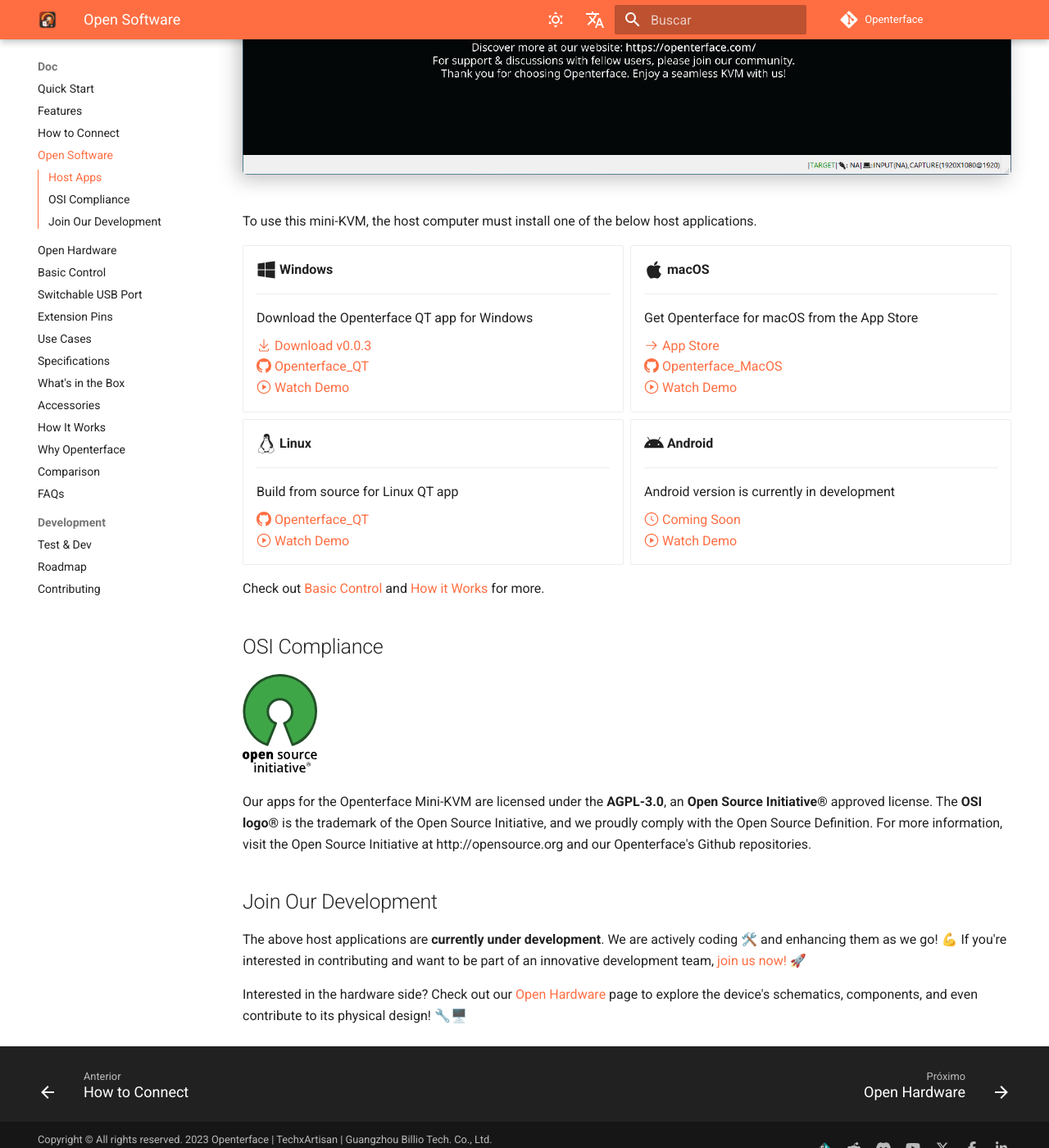
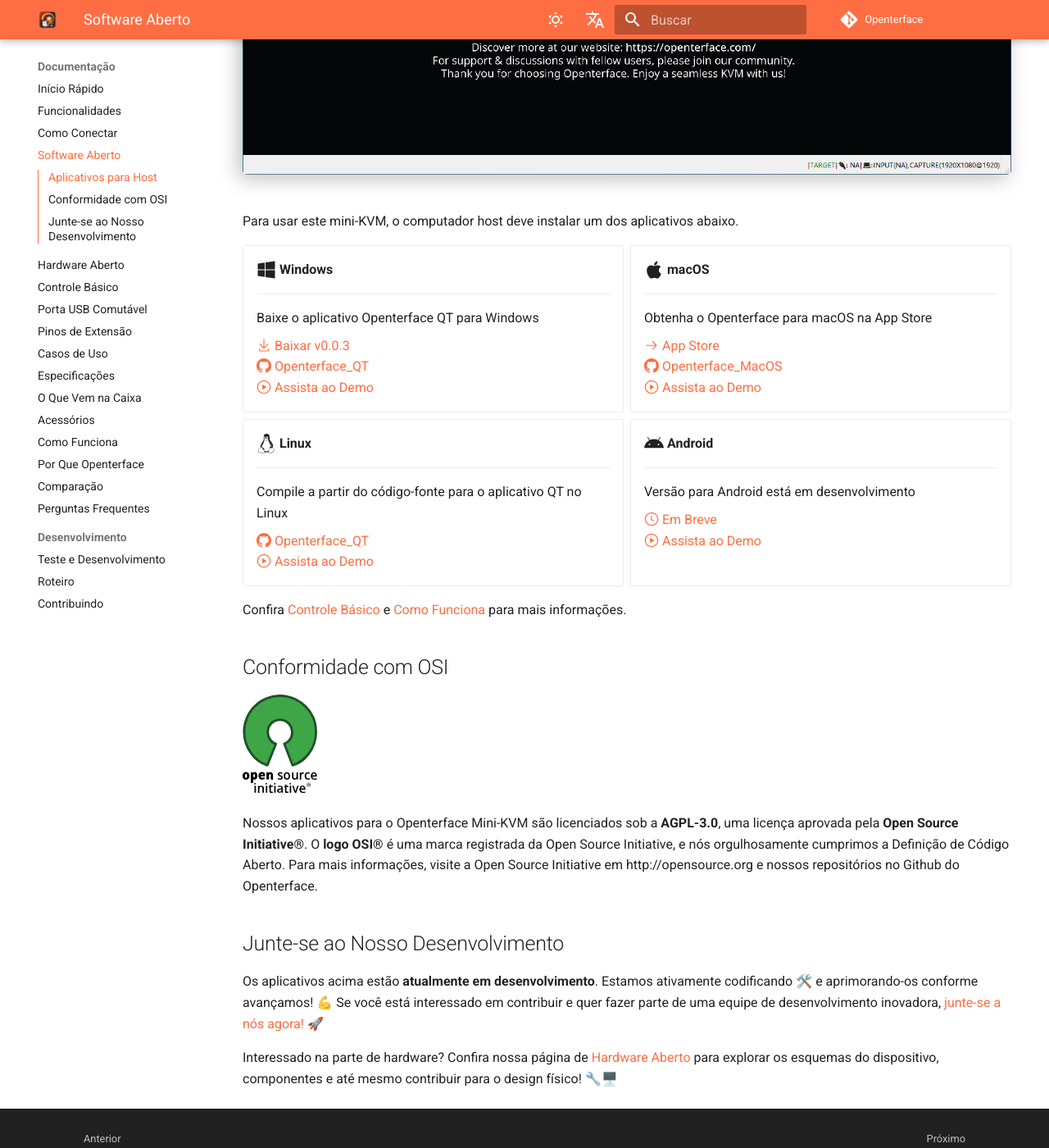
Before and after one commit to TechxArtisanStudio/Openterface_pt, an MkDocs documentation site: the page built from docs/app.md, in a window 1280 px wide and 1400 px high, scrolled down 653 px. Shown: the whole window at 82% size. Built offline with MkDocs 1.6.1 and Material for MkDocs 9.7.7, drawn with Linux system fonts in a browser that asks for light colours; comment, search, counter and statistics services are not loaded; some of the changed text lies outside the part shown.

Commit message:
update website

```diff
--- a/docs/app.md
+++ b/docs/app.md
@@ -1,12 +1,12 @@
-# Open Software
+# Software Aberto
 
-## Host Apps
+## Aplicativos para Host
 
 <div class="container">
-    <img src="/images/product/win_qt_app.jpg" alt="Poster Image" class="poster-image-shadow">
+    <img src="/images/product/win_qt_app.jpg" alt="Imagem do Poster" class="poster-image-shadow">
 </div>
 
-To use this mini-KVM, the host computer must install one of the below host applications.
+Para usar este mini-KVM, o computador host deve instalar um dos aplicativos abaixo.
 
 <div class="grid cards" markdown>
 
@@ -14,52 +14,52 @@ To use this mini-KVM, the host computer must install one of the below host appli
 
     ---
 
-    Download the Openterface QT app for Windows
+    Baixe o aplicativo Openterface QT para Windows
 
-    [:octicons-download-24: Download v0.0.3](https://github.com/TechxArtisanStudio/Openterface_QT/releases/download/v0.0.3/openterfaceQT.windows.amd64.exe)  <br>
+    [:octicons-download-24: Baixar v0.0.3](https://github.com/TechxArtisanStudio/Openterface_QT/releases/download/v0.0.3/openterfaceQT.windows.amd64.exe)  <br>
     [:octicons-mark-github-16: Openterface_QT](https://github.com/TechxArtisanStudio/Openterface_QT)  <br>
-    [:octicons-play-24: Watch Demo](https://youtu.be/ERzpGtRvP2o?si=e9k402f0nxsD8o2j)
+    [:octicons-play-24: Assista ao Demo](https://youtu.be/ERzpGtRvP2o?si=e9k402f0nxsD8o2j)
 
 -   :fontawesome-brands-apple:{ .lg .middle } __macOS__
 
     ---
 
-    Get Openterface for macOS from the App Store
+    Obtenha o Openterface para macOS na App Store
 
     [:octicons-arrow-right-24: App Store](http://appstore.com/mac/openterface) <br>
     [:octicons-mark-github-16: Openterface_MacOS](https://github.com/TechxArtisanStudio/Openterface_MacOS)  <br>
-    [:octicons-play-24: Watch Demo](https://youtu.be/m7OpUem0zqY?si=tclfl0Jl77tmE6_e)
+    [:octicons-play-24: Assista ao Demo](https://youtu.be/m7OpUem0zqY?si=tclfl0Jl77tmE6_e)
 
 -   :fontawesome-brands-linux:{ .lg .middle } __Linux__
 
     ---
 
-    Build from source for Linux QT app
+    Compile a partir do código-fonte para o aplicativo QT no Linux
 
     [:octicons-mark-github-16: Openterface_QT](https://github.com/TechxArtisanStudio/Openterface_QT)  <br>
-    [:octicons-play-24: Watch Demo](https://youtu.be/_ScpI6TC0Pk?si=FSg7A2zmST8QbFec)
+    [:octicons-play-24: Assista ao Demo](https://youtu.be/_ScpI6TC0Pk?si=FSg7A2zmST8QbFec)
 
 -   :fontawesome-brands-android:{ .lg .middle } __Android__
 
     ---
 
-    Android version is currently in development
+    Versão para Android está em desenvolvimento
 
-    [:octicons-clock-24: Coming Soon](https://github.com/TechxArtisanStudio/Openterface_Android)  <br>
-    [:octicons-play-24: Watch Demo](https://x.com/TechxArtisan/status/1825460088922071398)
+    [:octicons-clock-24: Em Breve](https://github.com/TechxArtisanStudio/Openterface_Android)  <br>
+    [:octicons-play-24: Assista ao Demo](https://x.com/TechxArtisan/status/1825460088922071398)
 
 </div>
 
-Check out [Basic Control](/basic) and [How it Works](/how-it-works) for more.
+Confira [Controle Básico](/basic) e [Como Funciona](/how-it-works) para mais informações.
 
-## OSI Compliance
+## Conformidade com OSI
 
 ![Open Source Initiative®](images/trademark/open-source-initiative.svg){:style="height:120px"}
 
-Our apps for the Openterface Mini-KVM are licensed under the **AGPL-3.0**, an **Open Source Initiative®** approved license. The **OSI logo®** is the trademark of the Open Source Initiative, and we proudly comply with the Open Source Definition. For more information, visit the Open Source Initiative at http://opensource.org and our Openterface's Github repositories.
+Nossos aplicativos para o Openterface Mini-KVM são licenciados sob a **AGPL-3.0**, uma licença aprovada pela **Open Source Initiative®**. O **logo OSI®** é uma marca registrada da Open Source Initiative, e nós orgulhosamente cumprimos a Definição de Código Aberto. Para mais informações, visite a Open Source Initiative em http://opensource.org e nossos repositórios no Github do Openterface.
 
-## Join Our Development
+## Junte-se ao Nosso Desenvolvimento
 
-The above host applications are **currently under development**. We are actively coding 🛠️ and enhancing them as we go! 💪 If you're interested in contributing and want to be part of an innovative development team, [join us now!](mailto:info@techxartisan.com) 🚀
+Os aplicativos acima estão **atualmente em desenvolvimento**. Estamos ativamente codificando 🛠️ e aprimorando-os conforme avançamos! 💪 Se você está interessado em contribuir e quer fazer parte de uma equipe de desenvolvimento inovadora, [junte-se a nós agora!](mailto:info@techxartisan.com) 🚀
 
-Interested in the hardware side? Check out our [Open Hardware](/open-hardware) page to explore the device's schematics, components, and even contribute to its physical design! 🔧🖥️
+Interessado na parte de hardware? Confira nossa página de [Hardware Aberto](/open-hardware) para explorar os esquemas do dispositivo, componentes e até mesmo contribuir para o design físico! 🔧🖥️
--- a/docs/overrides/home.html
+++ b/docs/overrides/home.html
@@ -13,16 +13,16 @@
         </div>
         <div class="mdx-hero__content">
           <div class="image-container">
-            <img src="images/openterface-mini-kvm-v1-9-s.png" alt="Openterface Mini-KVM Product" width="460" draggable="false">
+            <img src="images/openterface-mini-kvm-v1-9-s.png" alt="Produto Openterface Mini-KVM" width="460" draggable="false">
           </div>
-          <a href="{{ 'https://www.crowdsupply.com/techxartisan/openterface-mini-kvm' | url }}" title="Pre Order" class="md-button md-button--primary">
-            Order Mini-KVM
+          <a href="{{ 'https://www.crowdsupply.com/techxartisan/openterface-mini-kvm' | url }}" title="Pré-encomenda" class="md-button md-button--primary">
+            Encomendar Mini-KVM
           </a>
-          <a href="{{ 'https://www.crowdsupply.com/techxartisan/usb-kvm-diy-challenge-2024' | url }}" title="Challenge" class="md-button">
-            DIY Challenge
+          <a href="{{ 'https://www.crowdsupply.com/techxartisan/usb-kvm-diy-challenge-2024' | url }}" title="Desafio" class="md-button">
+            Desafio DIY
           </a>
-          <p>Build your own <strong>USB KVM</strong> & win incredible prizes!</p>
-          <p>Pre-order NOW on <img src="images/trademark/crowd-supply.svg" alt="Crowd Supply" style="vertical-align: middle; height: 26px;"> for shipping by Jan 17, 2025</p>
+          <p>Construa seu próprio <strong>USB KVM</strong> e ganhe prêmios incríveis!</p>
+          <p>Faça sua pré-encomenda AGORA na <img src="images/trademark/crowd-supply.svg" alt="Crowd Supply" style="vertical-align: middle; height: 26px;"> para envio até 17 de janeiro de 2025</p>
         </div>
       </div>
     </div>
@@ -34,22 +34,22 @@
 
       <div class="product-close-up-content">
         <div class="product-image">
-          <img src="images/product/use-case-demo-respberry-pi.jpg" alt="Product Close-up">
+          <img src="images/product/use-case-demo-respberry-pi.jpg" alt="Close-up do Produto">
         </div>
         <div class="product-description">
-          <p>Elevate your tech toolkit with Openterface Mini-KVM:
-            <strong>A compact, feature-rich, open-source KVM-over-USB</strong> solution that simplifies your tech life with on-the-fly IT tasks and troubleshooting.
+          <p>Melhore seu kit de ferramentas tecnológicas com o Openterface Mini-KVM:
+            <strong>Uma solução KVM-over-USB compacta, rica em recursos e de código aberto</strong> que simplifica sua vida tecnológica com tarefas de TI e solução de problemas em tempo real.
           </p>
         </div>
       </div>
 
       <div class="product-close-up-content reverse-layout">
         <div class="product-image">
-          <img src="/images/product/use-case-demo-industrial-pc.jpg" alt="Pre Launch Poster">
+          <img src="/images/product/use-case-demo-industrial-pc.jpg" alt="Pôster de Pré-lançamento">
         </div>
         <div class="product-description">
-          <p> <strong>Say goodbye to THAT extra monitor, keyboard, and mouse!</strong>
-            Turn your laptop into a smart KVM console for controlling any headless device via HDMI and USB.
+          <p> <strong>Diga adeus àquele monitor, teclado e mouse extras!</strong>
+            Transforme seu laptop em um console KVM inteligente para controlar qualquer dispositivo sem cabeça via HDMI e USB.
           </p>
         </div>
       </div>
@@ -59,46 +59,46 @@
 
   <section class="icon-section" id="icon">
     <div class="icon-container">
-        <h2>Features</h2>
+        <h2>Recursos</h2>
         <div class="icon-grid">
             <div class="icon-item">
-              <img src="images/feature-icons/icon-plug-and-play.svg#only-light" alt="Plug and Play Icon">
-              <img src="images/feature-icons/icon-plug-and-play-d.svg#only-dark" alt="Plug and Play Icon">
+              <img src="images/feature-icons/icon-plug-and-play.svg#only-light" alt="Ícone Plug and Play">
+              <img src="images/feature-icons/icon-plug-and-play-d.svg#only-dark" alt="Ícone Plug and Play">
               <p>Plug'n'Play</p>
             </div>
             <div class="icon-item">
-                <img src="images/feature-icons/icon-bios-access.svg#only-light" alt="BIOS Access Icon">
-                <img src="images/feature-icons/icon-bios-access-d.svg#only-dark" alt="BIOS Access Icon">
-                <p>BIOS Access</p>
+                <img src="images/feature-icons/icon-bios-access.svg#only-light" alt="Ícone de Acesso ao BIOS">
+                <img src="images/feature-icons/icon-bios-access-d.svg#only-dark" alt="Ícone de Acesso ao BIOS">
+                <p>Acesso ao BIOS</p>
             </div>
             <div class="icon-item">
-                <img src="images/feature-icons/icon-network-free.svg#only-light" alt="Network Free Icon">
-                <img src="images/feature-icons/icon-network-free-d.svg#only-dark" alt="Network Free Icon">
-                <p>Network Free</p>
+                <img src="images/feature-icons/icon-network-free.svg#only-light" alt="Ícone Sem Rede">
+                <img src="images/feature-icons/icon-network-free-d.svg#only-dark" alt="Ícone Sem Rede">
+                <p>Sem Rede</p>
             </div>
             <div class="icon-item">
-                <img src="images/feature-icons/icon-text-transfer.svg#only-light" alt="Text Transfer Icon">
-                <img src="images/feature-icons/icon-text-transfer-d.svg#only-dark" alt="Text Transfer Icon">
-                <p>Text Transfer</p>
+                <img src="images/feature-icons/icon-text-transfer.svg#only-light" alt="Ícone de Transferência de Texto">
+                <img src="images/feature-icons/icon-text-transfer-d.svg#only-dark" alt="Ícone de Transferência de Texto">
+                <p>Transferência de Texto</p>
             </div>
             <div class="icon-item">
-                <img src="images/feature-icons/icon-usb-switch.svg#only-light" alt="USB Switch Icon">
-                <img src="images/feature-icons/icon-usb-switch-d.svg#only-dark" alt="USB Switch Icon">
-                <p>USB Switch</p>
+                <img src="images/feature-icons/icon-usb-switch.svg#only-light" alt="Ícone de Comutação USB">
+                <img src="images/feature-icons/icon-usb-switch-d.svg#only-dark" alt="Ícone de Comutação USB">
+                <p>Comutação USB</p>
             </div>
             <div class="icon-item">
-              <img src="images/feature-icons/icon-more.svg#only-light" alt="More Icon">
-              <img src="images/feature-icons/icon-more-d.svg#only-dark" alt="More Icon">
-              <p>and <a href="/features" style="color: var(--md-primary-fg-color);">more</a>.</p>
+              <img src="images/feature-icons/icon-more.svg#only-light" alt="Ícone Mais">
+              <img src="images/feature-icons/icon-more-d.svg#only-dark" alt="Ícone Mais">
+              <p>e <a href="/features" style="color: var(--md-primary-fg-color);">mais</a>.</p>
           </div>
         </div>
     </div>
   </section>
 
   <section class="dialogue-section-white" id="app">
-    <h2>Install Host App</h2>
+    <h2>Instale o Aplicativo Host</h2>
     <div class="container">
-        <img src="/images/product/win_qt_app.jpg" alt="Poster Image" class="poster-image-shadow">
+        <img src="/images/product/win_qt_app.jpg" alt="Imagem do Pôster" class="poster-image-shadow">
     </div>
     <div class="callout-button-container">
         <div class="dialogue-bubble" id="op-bubble">
@@ -114,29 +114,29 @@
         <div class="dialogue-bubble" id="op-bubble">
             <img src="/images/trademark/linux.svg" alt="Avatar" class="avatar" draggable="false">
             <p>Linux</p>
-            <a href="https://github.com/TechxArtisanStudio/Openterface_QT" class="md-button md-button--primary" id="join-waitlist-button">Source Code</a>
+            <a href="https://github.com/TechxArtisanStudio/Openterface_QT" class="md-button md-button--primary" id="join-waitlist-button">Código Fonte</a>
         </div>
         <div class="dialogue-bubble" id="op-bubble">
             <img src="/images/trademark/android.svg" alt="Avatar" class="avatar" draggable="false">
             <p>Android</p>
-            <a href="https://github.com/TechxArtisanStudio/Openterface_Android" class="md-button md-button--primary" id="join-waitlist-button">Still Coding…</a>
+            <a href="https://github.com/TechxArtisanStudio/Openterface_Android" class="md-button md-button--primary" id="join-waitlist-button">Ainda em Desenvolvimento…</a>
         </div>
     </div>
-    <p>and <a href="/app" style="color: var(--md-primary-fg-color);">more</a>.</p>
+    <p>e <a href="/app" style="color: var(--md-primary-fg-color);">mais</a>.</p>
   </section>
 
   <section class="feature-dev-test" id="feature-dev-test">
     <div class="container">
-      <h2>Product Preview</h2>
+      <h2>Prévia do Produto</h2>
       <div class="videos-wrapper">
         <div class="video-container">
-          <iframe width="560" height="315" src="https://www.youtube.com/embed/ZZ5P6MnBcHw?si=Ny7OUeid4Wnu_YqV" title="Introduction Video" frameborder="0" allow="accelerometer; autoplay; clipboard-write; encrypted-media; gyroscope; picture-in-picture; web-share" referrerpolicy="strict-origin-when-cross-origin" allowfullscreen></iframe>
+          <iframe width="560" height="315" src="https://www.youtube.com/embed/ZZ5P6MnBcHw?si=Ny7OUeid4Wnu_YqV" title="Vídeo de Introdução" frameborder="0" allow="accelerometer; autoplay; clipboard-write; encrypted-media; gyroscope; picture-in-picture; web-share" referrerpolicy="strict-origin-when-cross-origin" allowfullscreen></iframe>
         </div>
         <div class="video-container">
-          <iframe width="560" height="315" src="https://www.youtube.com/embed/K0EuMSQEwKo?si=MEHPtBsCP5pSerD2" title="Beta App for Windows" frameborder="0" allow="accelerometer; autoplay; clipboard-write; encrypted-media; gyroscope; picture-in-picture; web-share" referrerpolicy="strict-origin-when-cross-origin" allowfullscreen></iframe>
+          <iframe width="560" height="315" src="https://www.youtube.com/embed/K0EuMSQEwKo?si=MEHPtBsCP5pSerD2" title="App Beta para Windows" frameborder="0" allow="accelerometer; autoplay; clipboard-write; encrypted-media; gyroscope; picture-in-picture; web-share" referrerpolicy="strict-origin-when-cross-origin" allowfullscreen></iframe>
         </div>
         <div class="video-container">
-          <iframe width="560" height="315" src="https://www.youtube.com/embed/xAEQpWyfY-c?si=7aMQoJ-1bBI5Hicw" title="Product Review" frameborder="0" allow="accelerometer; autoplay; clipboard-write; encrypted-media; gyroscope; picture-in-picture; web-share" referrerpolicy="strict-origin-when-cross-origin" allowfullscreen></iframe>
+          <iframe width="560" height="315" src="https://www.youtube.com/embed/xAEQpWyfY-c?si=7aMQoJ-1bBI5Hicw" title="Revisão do Produto" frameborder="0" allow="accelerometer; autoplay; clipboard-write; encrypted-media; gyroscope; picture-in-picture; web-share" referrerpolicy="strict-origin-when-cross-origin" allowfullscreen></iframe>
         </div>
       </div>
     </div>
@@ -149,12 +149,12 @@
       <form action="https://openterface.us17.list-manage.com/subscribe/post?u=3dd231898c31d7feef0c37771&amp;id=2efd0c0e34&amp;f_id=00fcf9e0f0" method="post" id="mc-embedded-subscribe-form" name="mc-embedded-subscribe-form" class="validate" target="_blank">
         <div id="mc_embed_signup_scroll">
           <div class="dialogue-bubble" id="sub-bubble">
-            <h2>✉️ Get the Latest Buzz! 🐝</h2>
-            <p>No more than one email a month. <br> Unsubscribe anytime.</p>
+            <h2>✉️ Receba as Últimas Novidades! 🐝</h2>
+            <p>No máximo um e-mail por mês. <br> Cancele a inscrição a qualquer momento.</p>
             <div class="mc-field-group">
               <label for="mce-EMAIL">Email *</label>
               <input type="email" name="EMAIL" class="required email" id="mce-EMAIL" required="">
-              <label for="mce-FNAME">Name</label>
+              <label for="mce-FNAME">Nome</label>
               <input type="text" name="FNAME" class=" text" id="mce-FNAME" value="">
             </div>
             <div id="mce-responses" class="clear">
@@ -165,7 +165,7 @@
               <input type="text" name="b_3dd231898c31d7feef0c37771_2efd0c0e34" tabindex="-1" value="">
             </div>
             <div class="clear">
-              <input type="submit" name="subscribe" id="mc-embedded-subscribe" class="button" value="Subscribe">
+              <input type="submit" name="subscribe" id="mc-embedded-subscribe" class="button" value="Inscrever-se">
             </div>
           </div>
         </div>
@@ -190,27 +190,27 @@
 
   <section class="blog" id="blog">
     <div class="container">
-      <h2>Highlights</h2>
+      <h2>Destaques</h2>
       <div class="blog-list">
         <div class="post">
-          <h3><a href="/blog/up-for-a-diy-challenge-catch-us-at-oshwas-show--tell/">Up for a DIY Challenge? Catch us at OSHWA’s Show & Tell!</a></h3>
+          <h3><a href="/blog/up-for-a-diy-challenge-catch-us-at-oshwas-show--tell/">Pronto para um Desafio DIY? Encontre-nos no Show & Tell da OSHWA!</a></h3>
           <p class="date">24/10/01</p>
         </div>
         <div class="post">
-          <h3><a href="/blog/overcoming-hurdles-progress-update--new-timeline/">Overcoming Hurdles: Progress Update & New Timeline</a></h3>
+          <h3><a href="/blog/overcoming-hurdles-progress-update--new-timeline/">Superando Obstáculos: Atualização de Progresso e Novo Cronograma</a></h3>
           <p class="date">24/08/23</p>
         </div>
         <div class="post">
-          <h3><a href="/blog/from-teardown-to-production-were-moving-forward/">From Teardown to Production: We're Moving Forward!</a></h3>
+          <h3><a href="/blog/from-teardown-to-production-were-moving-forward/">Do Desmonte à Produção: Estamos Avançando!</a></h3>
           <p class="date">24/07/16</p>
         </div>
         <div class="post">
-          <h3><a href="/blog/last-hours-to-back--mini-kvms-at-tech-frontlines/">Last Hours to Back & Mini-KVMs at Tech Frontlines</a></h3>
+          <h3><a href="/blog/last-hours-to-back--mini-kvms-at-tech-frontlines/">Últimas Horas para Apoiar & Mini-KVMs na Vanguarda da Tecnologia</a></h3>
           <p class="date">24/06/12</p>
         </div>
       </div>
-      <a href="{{ '/blog' | url }}" title="read more" class="md-button md-button--primary read-more-btn">
-        Read More
+      <a href="{{ '/blog' | url }}" title="ler mais" class="md-button md-button--primary read-more-btn">
+        Ler Mais
       </a>
     </div>
   </section>
--- a/mkdocs.yml
+++ b/mkdocs.yml
@@ -1,8 +1,8 @@
 # Project information
-site_name: Openterface | Bridging Interfaces to Open Possibilities
+site_name: Openterface | Conectando Interfaces a Novas Possibilidades
 site_url: https://pt.openterface.com/
 site_author: Billy Wang
-site_description: A Feature-rich, Open-source and Community-driven KVM-over-USB Solution
+site_description: Uma solução KVM-over-USB rica em recursos, de código aberto e impulsionada pela comunidade
 
 # Repository
 repo_name: Openterface
@@ -10,12 +10,12 @@ repo_url: https://github.com/TechxArtisanStudio/Openterface
 
 # Copyright
 copyright: >-
-  Copyright &copy; All rights reserved. 2023 <a href="https://www.openterface.com">Openterface</a> | <a href="https://www.techxartisan.com">TechxArtisan</a> | Guangzhou Billio Tech. Co., Ltd. <br>
-  <a href="">Home</a> |
-  <a href="/terms-of-service">Terms of Service</a> |
-  <a href="/privacy-policy">Privacy Policy</a> |
-  <a href="#__consent">Cookie Settings</a> |
-  <a href="/contact">Contact Us</a>
+  Direitos autorais &copy; Todos os direitos reservados. 2023 <a href="https://www.openterface.com">Openterface</a> | <a href="https://www.techxartisan.com">TechxArtisan</a> | Guangzhou Billio Tech. Co., Ltd. <br>
+  <a href="">Início</a> |
+  <a href="/terms-of-service">Termos de Serviço</a> |
+  <a href="/privacy-policy">Política de Privacidade</a> |
+  <a href="#__consent">Configurações de Cookies</a> |
+  <a href="/contact">Fale Conosco</a>
 
 extra_css:
   - assets/stylesheets/extra.css
@@ -120,15 +120,15 @@ extra:
     - name: Español
       link: https://es.openterface.com/
       lang: es
-    # - name: 简体中文
-    #   link: https://cn.openterface.com/
-    #   lang: zh
-    # - name: Português
-    #   link: https://pt.openterface.com/
-    #   lang: pt
-    # - name: Română
-    #   link: https://ro.openterface.com/
-    #   lang: ro
+    - name: Português
+      link: https://pt.openterface.com/
+      lang: pt
+    - name: Română
+      link: https://ro.openterface.com/
+      lang: ro
+    - name: 简体中文
+      link: https://cn.openterface.com/
+      lang: zh
     # - name: Svenska
     #   link: https://sv.openterface.com/
     #   lang: sv
@@ -140,10 +140,10 @@ extra:
     #   lang: nl
 
   consent:
-    title: Cookie Consent
+    title: Consentimento de Cookies
     description: >-
-      We use cookies to enhance quality of docs content, analyse site effectiveness and needs.
-      By consenting, you help us improve our website. Thanks!
+      Utilizamos cookies para melhorar a qualidade do conteúdo da documentação, analisar a eficácia do site e entender suas necessidades.
+      Ao consentir, você nos ajuda a aprimorar nosso site. Obrigado!
     actions:
       - accept
       - reject
@@ -211,37 +211,37 @@ plugins:
       archive: false
 
 nav:
-  - Home: index.md
-  - Doc:
-    - Quick Start: quick-start.md
-    - Features: features.md
-    - How to Connect: how-to-connect.md
-    - Open Software: app.md
-    - Open Hardware: open-hardware.md
-    - Basic Control: basic.md
-    - Switchable USB Port: usb-switch.md
-    - Extension Pins: pin.md
-    - Use Cases: use-cases.md
-    - Specifications: specifications.md
-    - What's in the Box: whats-in-the-box.md
-    - Accessories: accessories.md
-    - How It Works: how-it-works.md
-    - Why Openterface: why-openterface.md
-    - Comparison: comparison.md
-    - FAQs: faq.md
-    - Development:
-      - Test & Dev: test.md
-      - Roadmap: roadmap.md
-      - Contributing: contributing.md
-  - FAQs: /faq
-  - Use Cases: /use-cases
+  - Início: index.md
+  - Documentação:
+    - Início Rápido: quick-start.md
+    - Funcionalidades: features.md
+    - Como Conectar: how-to-connect.md
+    - Software Aberto: app.md
+    - Hardware Aberto: open-hardware.md
+    - Controle Básico: basic.md
+    - Porta USB Comutável: usb-switch.md
+    - Pinos de Extensão: pin.md
+    - Casos de Uso: use-cases.md
+    - Especificações: specifications.md
+    - O Que Vem na Caixa: whats-in-the-box.md
+    - Acessórios: accessories.md
+    - Como Funciona: how-it-works.md
+    - Por Que Openterface: why-openterface.md
+    - Comparação: comparison.md
+    - Perguntas Frequentes: faq.md
+    - Desenvolvimento:
+      - Teste e Desenvolvimento: test.md
+      - Roteiro: roadmap.md
+      - Contribuindo: contributing.md
+  - Perguntas Frequentes: /faq
+  - Casos de Uso: /use-cases
   - Blog:
     - blog/index.md
   - Reddit: /reddit
   - Discord: /discord
-  - About:
-    - Contact: contact.md
-    - Policies:
-      - Privacy Policy: privacy-policy.md
-      - Terms of Service: terms-of-service.md
-      - Return, Refunds & Warranty: return-refunds-warranty.md
+  - Sobre:
+    - Contato: contact.md
+    - Políticas:
+      - Política de Privacidade: privacy-policy.md
+      - Termos de Serviço: terms-of-service.md
+      - Devoluções, Reembolsos e Garantia: return-refunds-warranty.md
```
Also changed, not shown: docs/accessories.md (+43 -43 lines).
